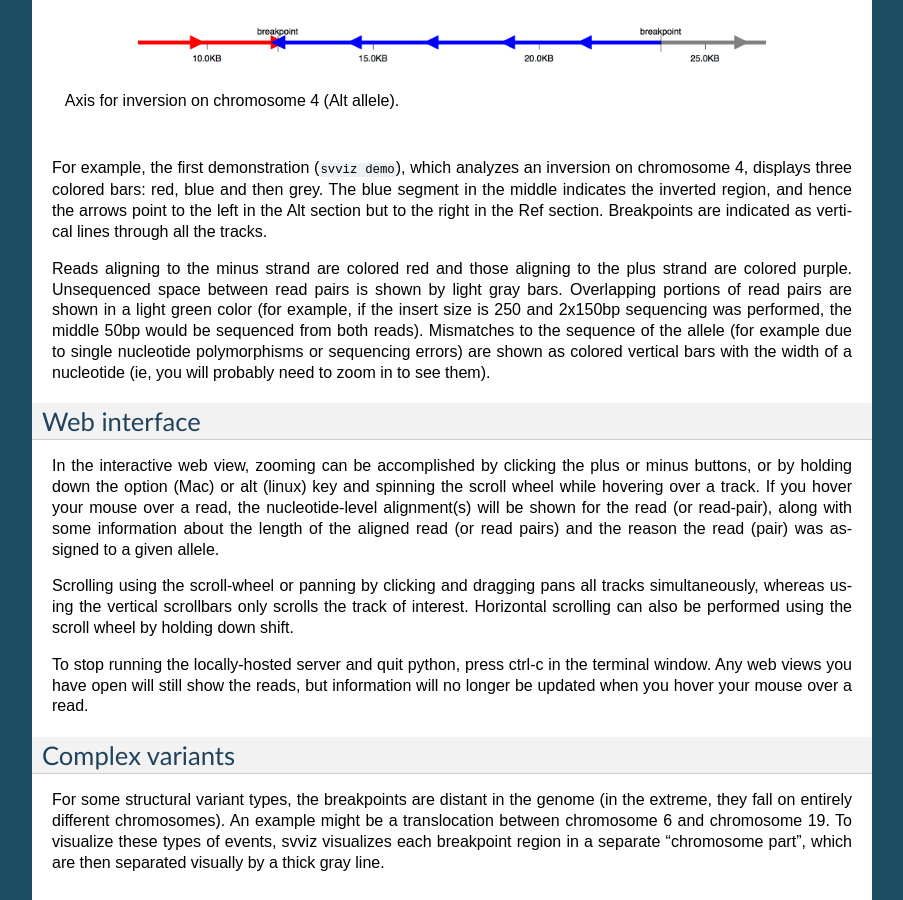
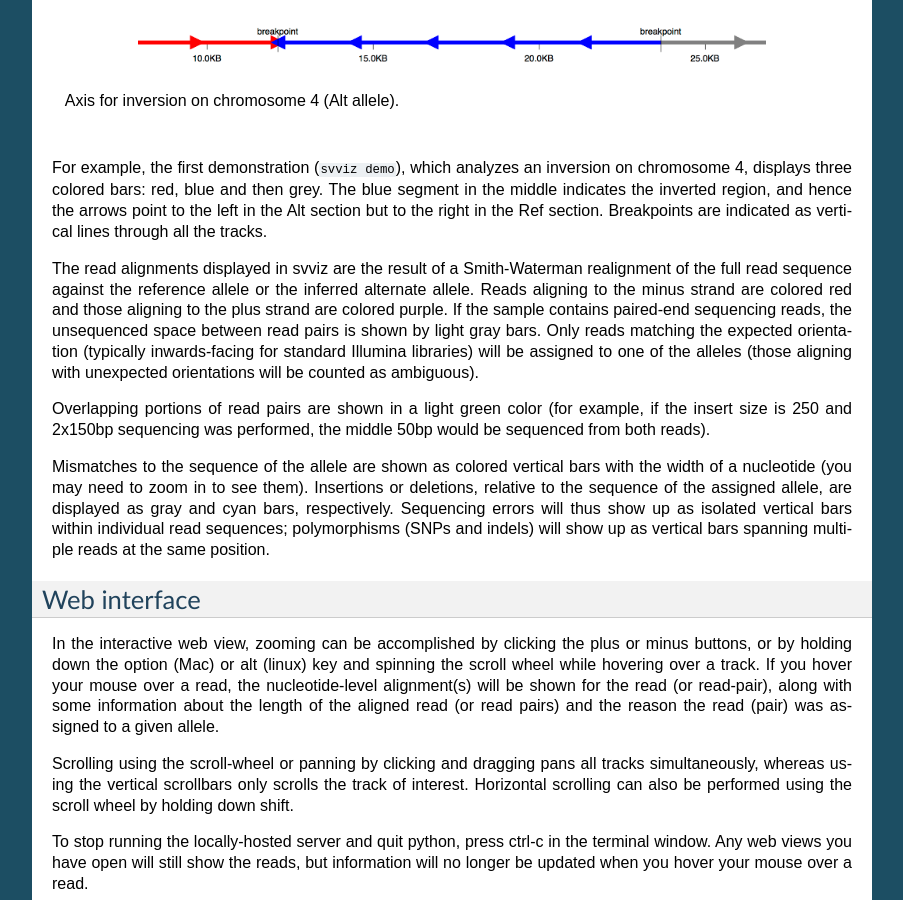
Before and after one commit to svviz/svviz, a Sphinx documentation site: the page built from docs/visualizations.rst, in a window 1280 px wide and 900 px high, scrolled down 662 px. Shown: the whole window, without its empty margins (198-1101 px from the left). Built offline with Sphinx 7.4.7, drawn with Linux system fonts in a browser that asks for light colours.

Commit message:
updating documentation with more detail on the visual representations of Smith-Waterman realignments

```diff
--- a/docs/visualizations.rst
+++ b/docs/visualizations.rst
@@ -24,8 +24,11 @@ An axis is shown below each section, showing the scale in basepairs, as well as
 
 For example, the first demonstration (``svviz demo``), which analyzes an inversion on chromosome 4, displays three colored bars: red, blue and then grey. The blue segment in the middle indicates the inverted region, and hence the arrows point to the left in the Alt section but to the right in the Ref section. Breakpoints are indicated as vertical lines through all the tracks.
 
-Reads aligning to the minus strand are colored red and those aligning to the plus strand are colored purple. Unsequenced space between read pairs is shown by light gray bars. Overlapping portions of read pairs are shown in a light green color (for example, if the insert size is 250 and 2x150bp sequencing was performed, the middle 50bp would be sequenced from both reads). Mismatches to the sequence of the allele (for example due to single nucleotide polymorphisms or sequencing errors) are shown as colored vertical bars with the width of a nucleotide (ie, you will probably need to zoom in to see them).
+The read alignments displayed in svviz are the result of a Smith-Waterman realignment of the full read sequence against the reference allele or the inferred alternate allele. Reads aligning to the minus strand are colored red and those aligning to the plus strand are colored purple. If the sample contains paired-end sequencing reads, the unsequenced space between read pairs is shown by light gray bars. Only reads matching the expected orientation (typically inwards-facing for standard Illumina libraries) will be assigned to one of the alleles (those aligning with unexpected orientations will be counted as ambiguous).
 
+Overlapping portions of read pairs are shown in a light green color (for example, if the insert size is 250 and 2x150bp sequencing was performed, the middle 50bp would be sequenced from both reads).
+
+Mismatches to the sequence of the allele are shown as colored vertical bars with the width of a nucleotide (you may need to zoom in to see them). Insertions or deletions, relative to the sequence of the assigned allele, are displayed as gray and cyan bars, respectively. Sequencing errors will thus show up as isolated vertical bars within individual read sequences; polymorphisms (SNPs and indels) will show up as vertical bars spanning multiple reads at the same position.
 
 Web interface
 -------------
```
